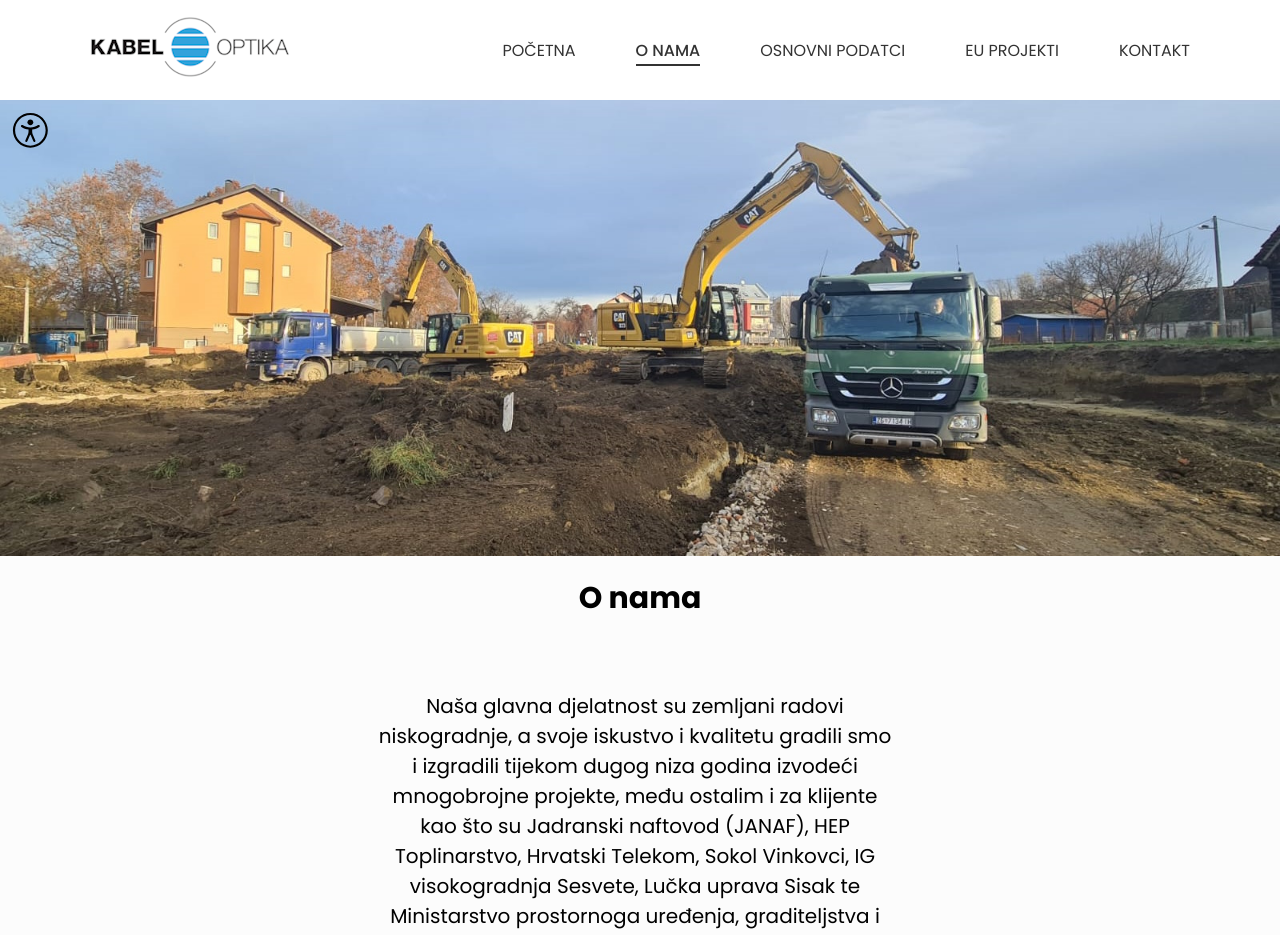
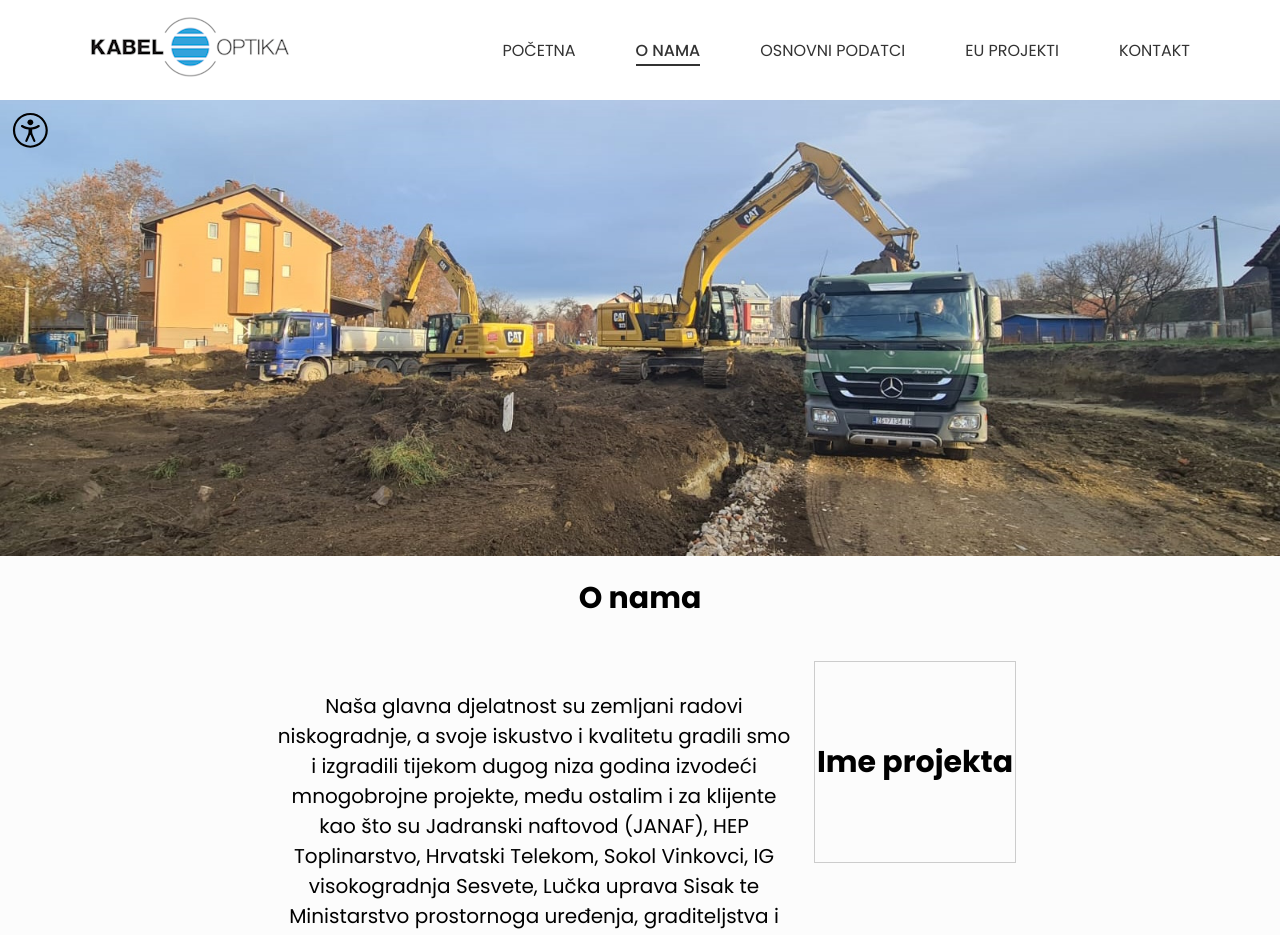
Before and after one commit to iivkov/kabel-optika, a React (Create React App) app: page /o-nama in a window 1280 px wide. Shown: the top 935 px of the page. Built offline with nearby package versions, Linux system fonts and the light colour scheme.

Commit message:
dodana slika na početnoj stranici

```diff
--- a/package.json
+++ b/package.json
@@ -9,9 +9,11 @@
     "@testing-library/react": "^13.4.0",
     "@testing-library/user-event": "^13.5.0",
     "react": "^18.2.0",
+    "react-card-flip": "^1.2.2",
     "react-dom": "^18.2.0",
     "react-router-dom": "^6.21.0",
     "react-scripts": "^5.0.1",
+    "reactjs-flip-card": "^2.0.3",
     "web-vitals": "^2.1.4"
   },
   "scripts": {
--- a/src/App.css
+++ b/src/App.css
@@ -346,3 +346,18 @@ textarea {
   background-position: center;
   background-repeat: no-repeat;
 }
+
+.card {
+  width: 200px;
+  height: 200px;
+  border: 1px solid #ccc;
+  display: flex;
+  justify-content: center;
+  align-items: center;
+  cursor: pointer;
+  perspective: 1000px;
+}
+
+.card:hover {
+  background-color: #f0f0f0;
+}
--- a/src/components/AboutComponent.js
+++ b/src/components/AboutComponent.js
@@ -2,6 +2,8 @@ import React, {useState, useEffect } from 'react';
 import '../App.css';
 import slika from '../assets/3.jpg';
 import TopImage from './TopImage';
+// import ReactFlipCard from 'reactjs-flip-card'
+import ReactCardFlip from 'react-card-flip';
 
 const AboutComponent = () => {
     const [animate, setAnimate] = useState(false);
@@ -9,6 +11,12 @@ const AboutComponent = () => {
     useEffect(() => {
       setAnimate(true);
     }, []);
+
+    const [isFlipped, setIsFlipped] = useState(false);
+
+  const handleCardClick = () => {
+    setIsFlipped(!isFlipped);
+  };
 
     return (
         <div className="main_content">
@@ -23,6 +31,14 @@ const AboutComponent = () => {
                             Neprestano težimo daljnjem poboljšanju kvalitete svojih usluga, pri čemu je najvažnija stručnost naših djelatnika.
                         </p>
                     </div>
+                    <ReactCardFlip isFlipped={isFlipped} flipDirection="horizontal">
+        <div className="card" onClick={handleCardClick}>
+          <h1>Ime projekta</h1>
+        </div>
+        <div className="card" onClick={handleCardClick}>
+          <h2>Ime naručitelja</h2>
+        </div>
+      </ReactCardFlip>
                 </div>
             </div>
     );
--- a/src/components/HomeComponent.js
+++ b/src/components/HomeComponent.js
@@ -2,6 +2,7 @@ import React, { useState, useEffect } from 'react';
 import '../App.css';
 import EUnoteSite from './EUnoteSite';
 import slika from '../assets/1.jpg';
+import slika2 from '../assets/9.jpg';
 import TopImage from './TopImage';
 
 const HomeComponent = () => {
@@ -18,7 +19,10 @@ const HomeComponent = () => {
         <EUnoteSite/>
         <h1>Dobrodošli!</h1>
         <div className="container">
-            <div className="box">
+            <div className={`box left ${animate ? 'enter' : 'left-enter'}`}>
+                <img src={slika2} alt="Slika građevinskih radova." style={{ width: '80%', height: 'auto' }} />
+            </div>
+            <div className={`box left ${animate ? 'enter' : 'right-enter'}`}>
                 <p>Tvrtka KABEL-OPTIKA d.o.o. osnovana je 2000. godine.
                     Specijalizirani smo za izvođenje svih vrsta građevinskih radova, uključujući radove na izgradnji i održavanju ukopanih manipulativnih cjevovoda, telekomunikacijskih vodova i mreža te uklanjanje objekata i izgradnju nasipa.
                     Također, usmjereni smo isključivo na Vaše zamisli i želje te nam je glavni cilj da konačna izvedba bude Vaš zahtjev, a naš maksimalno uloženi trud. Suradnja s Vama počiva na profesionalnoj, ugodnoj i pouzdanoj razini.
--- a/src/components/TopImage.js
+++ b/src/components/TopImage.js
@@ -4,7 +4,9 @@ import '../App.css';
 
 const TopImage = ({ selectedImage }) => {
     return (
-    <div className="top-image" style={{ backgroundImage: `url(${selectedImage})` }}></div>
+    <div className="top-image" style={{ backgroundImage: `url(${selectedImage})` }}>
+
+    </div>
     )
 };
 
```
Also changed, not shown: src/assets/9.jpg (added), 1 other file (tests, documents, lock files or other folders).
